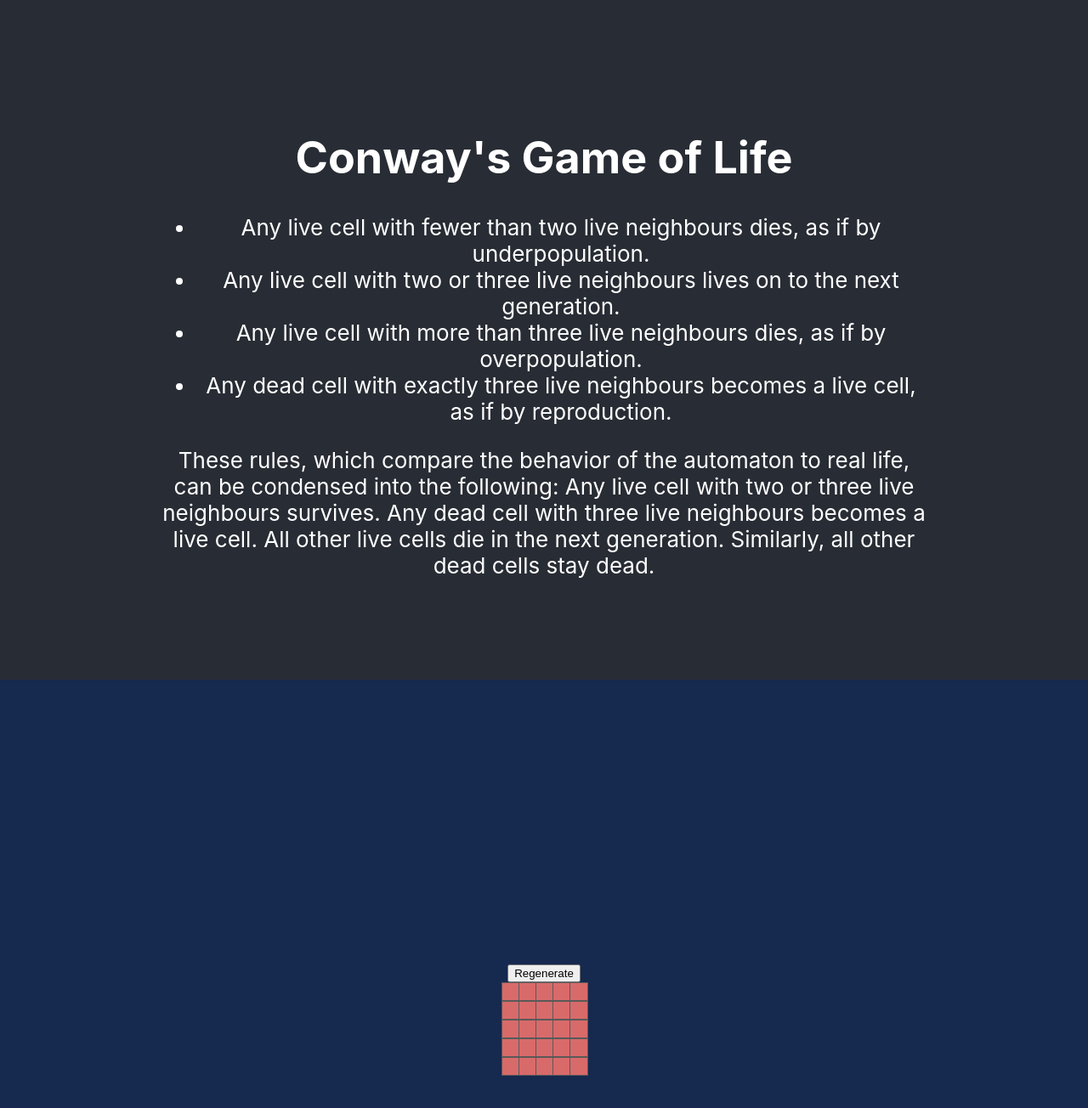
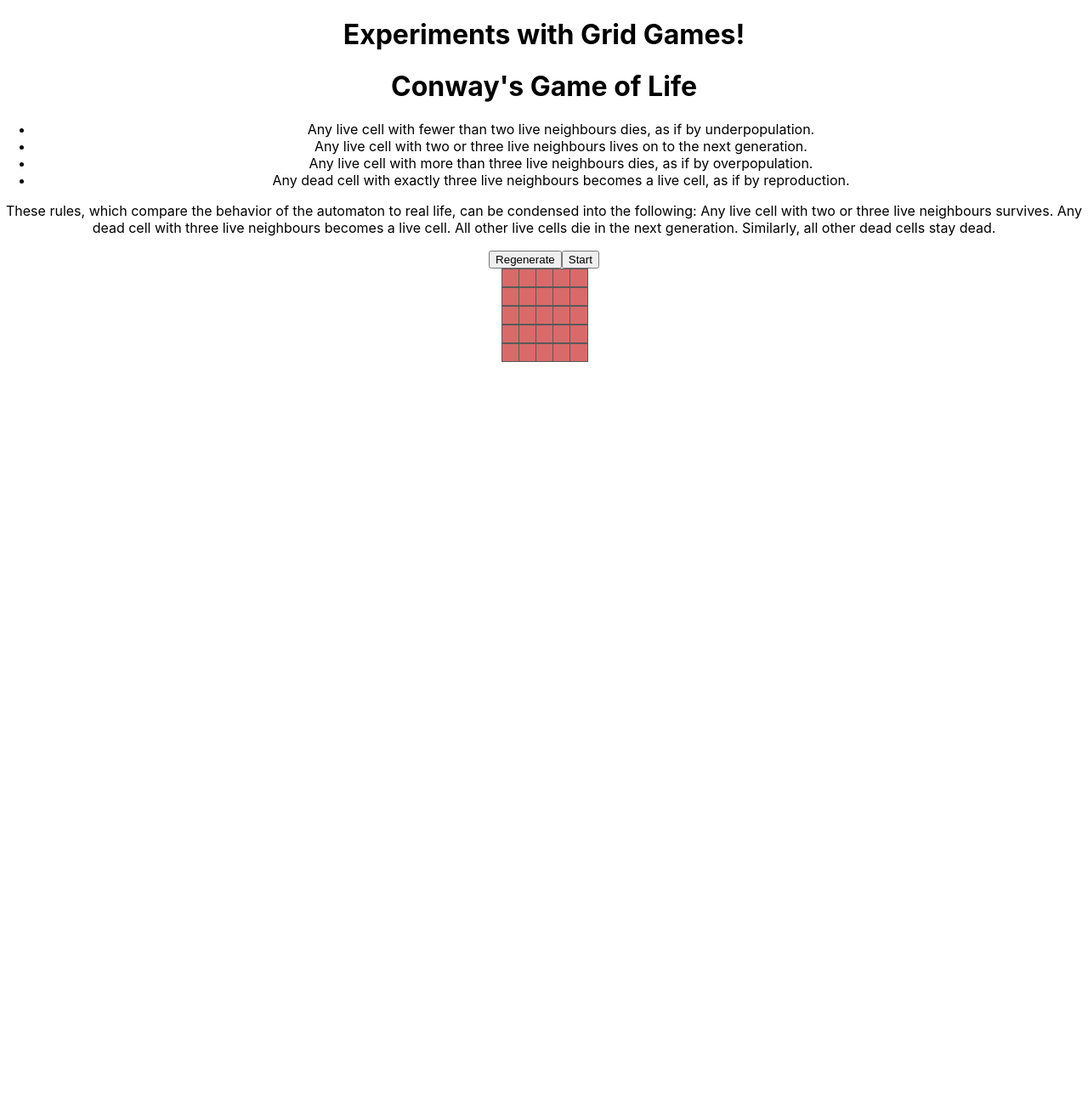
Before and after one commit to CloudBop/tdd-grid-games-typescript, a React (Create React App) app: page / in a window 1280 px wide. Shown: the top 1304 px of the page at 85% size. After the commit the page ends 800 px from the top, so only its background shows below. Built offline with nearby package versions, Linux system fonts and the light colour scheme.

Commit message:
moved App JSX into dedicated component&test

```diff
--- a/src/App.css
+++ b/src/App.css
@@ -1,46 +1,11 @@
 .App {
   text-align: center;
-}
-
-.App-logo {
-  height: 40vmin;
-  pointer-events: none;
 }
 
 @media (prefers-reduced-motion: no-preference) {
   .App-logo {
     animation: App-logo-spin infinite 20s linear;
   }
-}
-
-.App-header {
-  background-color: #282c34;
-  min-height: 100vh;
-  display: flex;
-  flex-direction: column;
-  align-items: center;
-  justify-content: center;
-  font-size: calc(10px + 2vmin);
-  color: white;
-}
-
-.App-wrapper {
-  background-color: #16294e;
-  min-height: 100vh;
-  display: flex;
-  flex-direction: column;
-  align-items: center;
-  justify-content: center;
-  font-size: calc(10px + 2vmin);
-  color: white;
-}
-
-.wrapper {
-  width: 900px;
-}
-
-.App-link {
-  color: #61dafb;
 }
 
 @keyframes App-logo-spin {
--- a/src/App.tsx
+++ b/src/App.tsx
@@ -1,99 +1,12 @@
 import React from "react";
-// import logo from "./logo.svg";
 import "./App.css";
-import RegenButton from "./components/user-interface/RegenButton";
-import {
-  generateRandomTiles,
-  invertClickedCell,
-  regenerateLifecycle,
-} from "./utils/utils";
-const numCols = 5;
-const numRows = 5;
+import GOL2dArray from "./components/gol-2d-array/GolTwoDimArray";
+
 function App() {
-  const [grid, setGrid] = React.useState(() => {
-    //
-    return generateRandomTiles(numCols, numRows, 0);
-  });
   return (
     <div className="App">
-      <header className="App-header">
-        {/* <img src={logo} className="App-logo" alt="logo" /> */}
-        {/* <p>
-          Edit <code>src/App.tsx</code> and save to reload.
-        </p>
-        <a
-          className="App-link"
-          href="https://reactjs.org"
-          target="_blank"
-          rel="noopener noreferrer"
-        >
-          Learn React
-        </a> */}
-        <div className="wrapper">
-          <h1> Conway's Game of Life </h1>
-          <ul>
-            <li>
-              Any live cell with fewer than two live neighbours dies, as if by
-              underpopulation.
-            </li>
-            <li>
-              Any live cell with two or three live neighbours lives on to the
-              next generation.
-            </li>
-            <li>
-              Any live cell with more than three live neighbours dies, as if by
-              overpopulation.
-            </li>
-            <li>
-              Any dead cell with exactly three live neighbours becomes a live
-              cell, as if by reproduction.
-            </li>
-          </ul>
-          These rules, which compare the behavior of the automaton to real life,
-          can be condensed into the following: Any live cell with two or three
-          live neighbours survives. Any dead cell with three live neighbours
-          becomes a live cell. All other live cells die in the next generation.
-          Similarly, all other dead cells stay dead.
-        </div>
-      </header>
-      <div className="App-wrapper">
-        <RegenButton
-          handleClick={function (): void {
-            setGrid((prev) => {
-              const newState = regenerateLifecycle(prev);
-              return newState;
-            });
-          }}
-        />
-        <div
-          style={{
-            display: "grid",
-            gridTemplateColumns: `repeat(${numCols}, 20px)`,
-            width: "fit-content",
-            margin: "0 auto",
-          }}
-        >
-          {grid.map((rows, i) =>
-            rows.map((col, k) => (
-              <div
-                onClick={() => {
-                  const newGrid = invertClickedCell(grid, i, k);
-                  setGrid(newGrid);
-                }}
-                className={`cell ${grid[i][k] ? "on" : "off"}`}
-                role="gridcell"
-                key={`${i}-${k}`}
-                style={{
-                  width: 20,
-                  height: 20,
-                }}
-              >
-                {grid[i][k]}
-              </div>
-            ))
-          )}
-        </div>
-      </div>
+      <h1>Experiments with Grid Games!</h1>
+      <GOL2dArray />
     </div>
   );
 }
--- /dev/null
+++ b/src/components/gol-2d-array/GolTwoDimArray.tsx
@@ -0,0 +1,113 @@
+import React from "react";
+import {
+  generateRandomTiles,
+  invertClickedCell,
+  regenerateLifecycle,
+} from "../../utils/utils";
+import RegenButton from "../user-interface/RegenButton";
+
+const numCols = 5;
+const numRows = 5;
+
+function GolTwoDimArray() {
+  const [grid, setGrid] = React.useState(() => {
+    //
+    return generateRandomTiles(numCols, numRows, 0);
+  });
+  const [running, setRunning] = React.useState(false);
+  const runningRef = React.useRef(running);
+  runningRef.current = running;
+  const runSimulation = React.useCallback((grid) => {
+    if (!runningRef.current) {
+      return;
+    }
+    setGrid((prev) => {
+      const newState = regenerateLifecycle(prev);
+      return newState;
+    });
+  }, []);
+
+  return (
+    <div className="gol-2d-array-">
+      <h1> Conway's Game of Life </h1>
+      <ul>
+        <li>
+          Any live cell with fewer than two live neighbours dies, as if by
+          underpopulation.
+        </li>
+        <li>
+          Any live cell with two or three live neighbours lives on to the next
+          generation.
+        </li>
+        <li>
+          Any live cell with more than three live neighbours dies, as if by
+          overpopulation.
+        </li>
+        <li>
+          Any dead cell with exactly three live neighbours becomes a live cell,
+          as if by reproduction.
+        </li>
+      </ul>
+      <p>
+        These rules, which compare the behavior of the automaton to real life,
+        can be condensed into the following: Any live cell with two or three
+        live neighbours survives. Any dead cell with three live neighbours
+        becomes a live cell. All other live cells die in the next generation.
+        Similarly, all other dead cells stay dead.
+      </p>
+      <RegenButton
+        handleClick={function (): void {
+          setGrid((prev) => {
+            const newState = regenerateLifecycle(prev);
+            return newState;
+          });
+        }}
+      />
+      <button
+        onClick={() => {
+          //
+          setRunning((p) => !p);
+          //
+          if (!running) {
+            runningRef.current = true;
+          }
+          setInterval(() => {
+            runSimulation(grid);
+          }, 1000);
+        }}
+      >
+        {running ? "Stop" : "Start"}
+      </button>
+      <div
+        style={{
+          display: "grid",
+          gridTemplateColumns: `repeat(${numCols}, 20px)`,
+          width: "fit-content",
+          margin: "0 auto",
+        }}
+      >
+        {grid.map((rows, i) =>
+          rows.map((col, k) => (
+            <div
+              onClick={() => {
+                const newGrid = invertClickedCell(grid, i, k);
+                setGrid(newGrid);
+              }}
+              className={`cell ${grid[i][k] ? "on" : "off"}`}
+              role="gridcell"
+              key={`${i}-${k}`}
+              style={{
+                width: 20,
+                height: 20,
+              }}
+            >
+              {grid[i][k]}
+            </div>
+          ))
+        )}
+      </div>
+    </div>
+  );
+}
+
+export default GolTwoDimArray;
```
Also changed, not shown: src/components/gol-2d-array/gol-2d-array.module.css (added), 2 other files (tests, documents, lock files or other folders).
